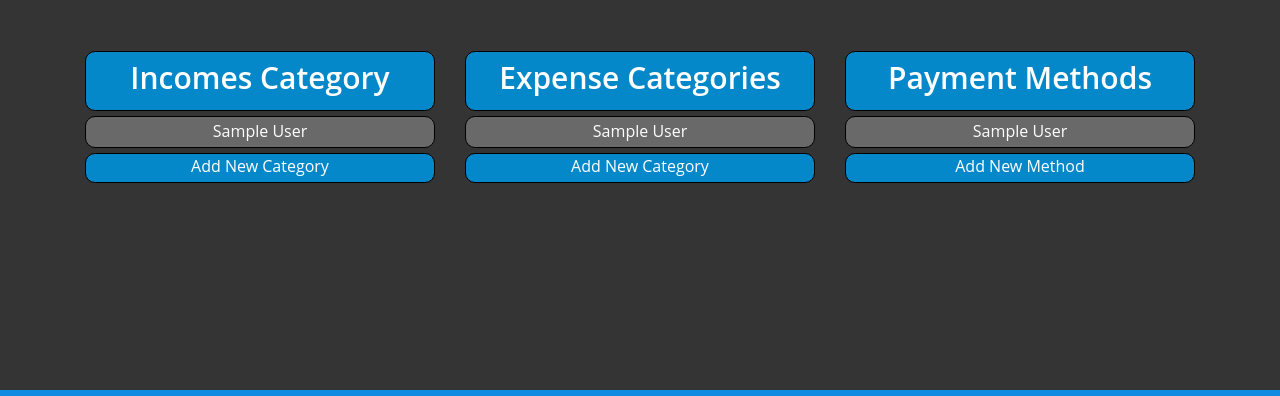
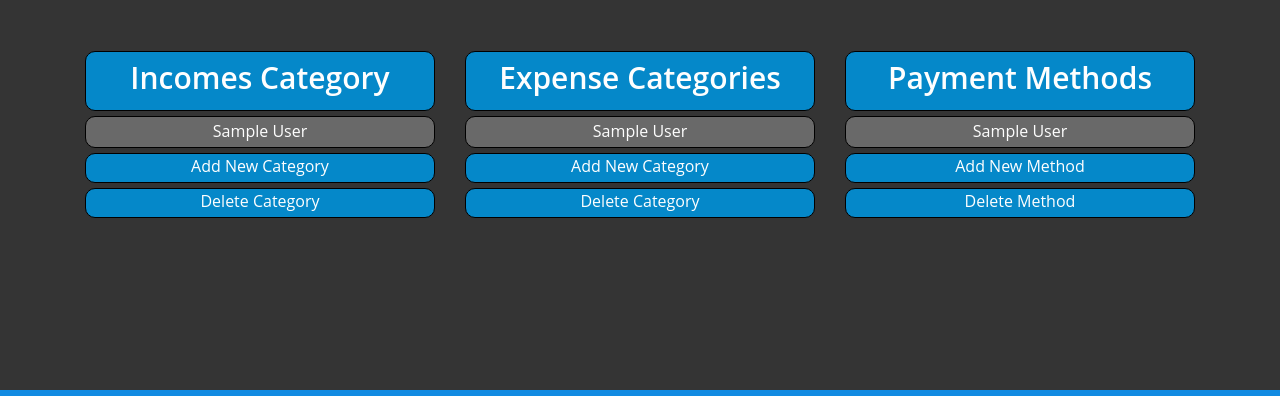
Before and after one commit to JPTGraczykowski/PBManager, a PHP site: page /posts/Settings/show in a window 1280 px wide. Shown: the part 380-776 px from the top of the page. Run offline with PHP 8.4, Linux system fonts and the light colour scheme; the visitor is signed in with stand-in values (Sample User, id 1); tables that the repository leaves empty or names only in its code hold one stand-in row (values such as "Sample post").

Commit message:
refactor style of settings page

```diff
--- a/App/Views/Settings/show.html
+++ b/App/Views/Settings/show.html
@@ -40,21 +40,21 @@
   <div class="col-lg-6">
     <div id="profileSettingsTile">
       <ul id="profileSettingsList">
-        <li>
-          <a href="#changeNameModal" data-toggle="modal" data-target="#changeNameModal">
+        <a href="#changeNameModal" data-toggle="modal" data-target="#changeNameModal">
+          <li>
             Change Name
-          </a>
-        </li>
-        <li>
-          <a href="#changeEmailModal" data-toggle="modal" data-target="#changeEmailModal">
+          </li>
+        </a>
+        <a href="#changeEmailModal" data-toggle="modal" data-target="#changeEmailModal">
+          <li>
             Change Email
-          </a>
-        </li>
-        <li>
-          <a href="#changePasswordModal" data-toggle="modal" data-target="#changePasswordModal">
+          </li>
+        </a>
+        <a href="#changePasswordModal" data-toggle="modal" data-target="#changePasswordModal">
+          <li>
             Change Password
-          </a>
-        </li>
+          </li>
+        </a>
       </ul>
     </div>
   </div>
@@ -179,6 +179,9 @@
         <div class="PBTableFooter" style="background-color: #0588c9;">
           Add New Category
         </div>
+        <div class="PBTableFooter" style="background-color: #0588c9;">
+          Delete Category
+        </div>
       </footer>
     </div>
   </div>
@@ -200,6 +203,9 @@
       <footer>
         <div class="PBTableFooter" style="background-color: #0588c9;">
           Add New Category
+        </div>
+        <div class="PBTableFooter" style="background-color: #0588c9;">
+          Delete Category
         </div>
       </footer>
     </div>
@@ -223,6 +229,9 @@
         <div class="PBTableFooter" style="background-color: #0588c9;">
           Add New Method
         </div>
+        <div class="PBTableFooter" style="background-color: #0588c9;">
+          Delete Method
+        </div>
       </footer>
     </div>
   </div>
--- a/public/css/style1.css
+++ b/public/css/style1.css
@@ -708,6 +708,7 @@ h3 {
   border: 1px solid black;
   border-radius: 10px;
   line-height: 150%;
+  margin-bottom: 5px;
 }
 
 
```
Also changed, not shown: public/js/dateChanger.js (line endings or trailing spaces).
